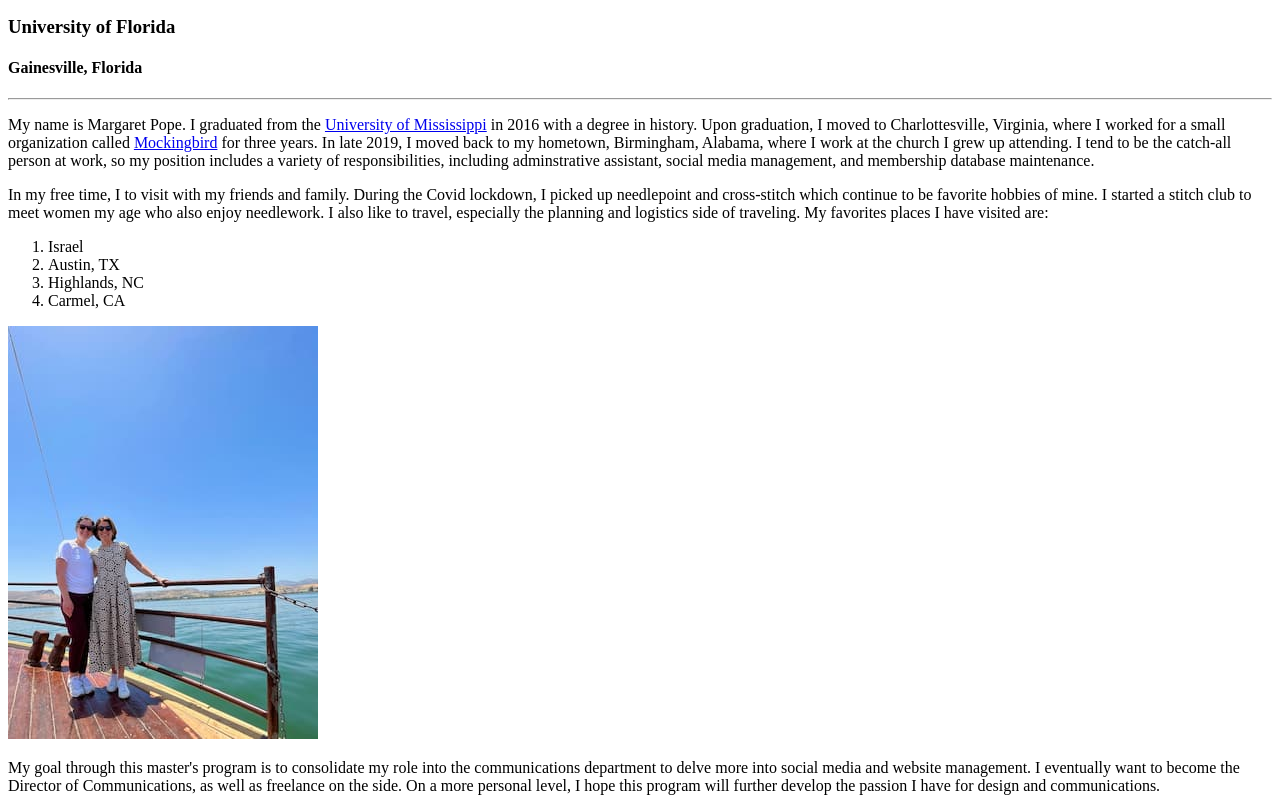
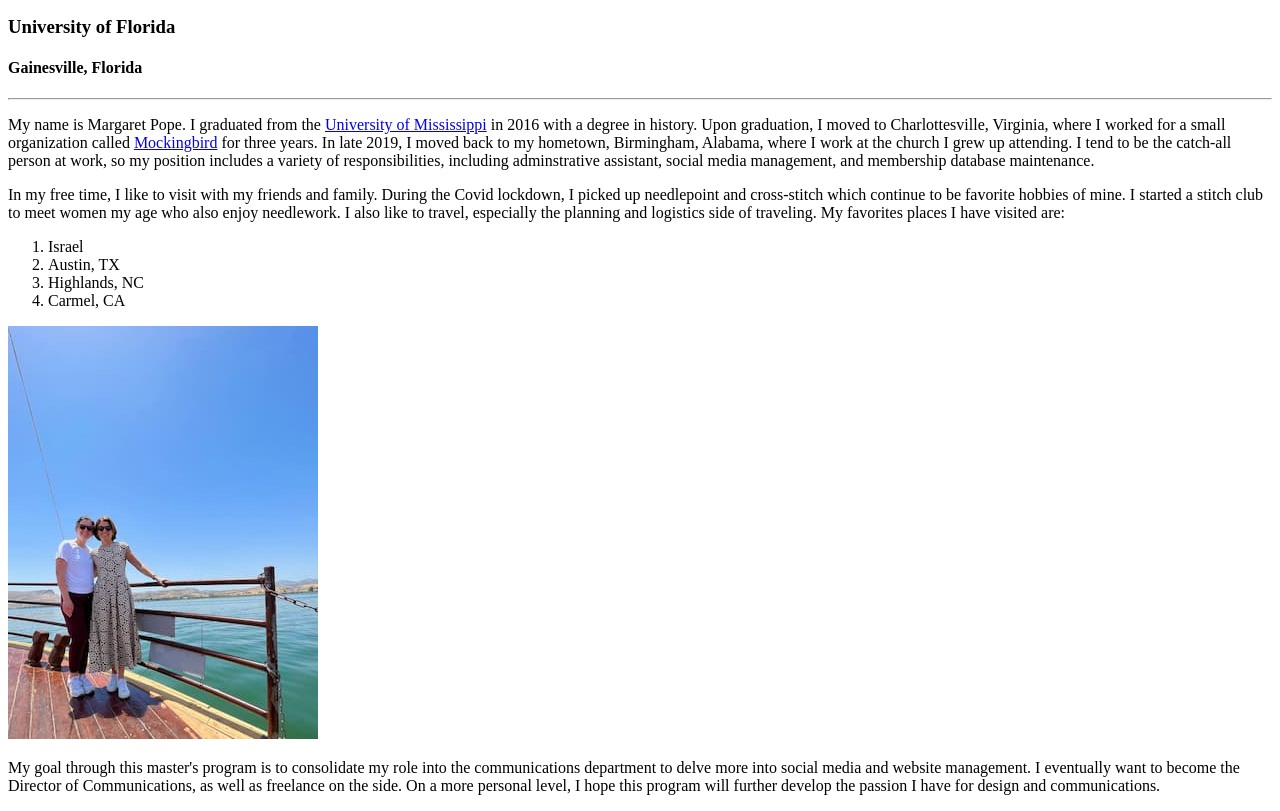
Before and after one commit to margaretpope/m2-hw2-pope-margaret, a plain HTML site: page index.html in a window 1280 px wide. Shown: the part 105-916 px from the top of the page. Drawn offline with Linux system fonts and the light colour scheme.

Commit message:
fixed typo

```diff
--- a/index.html
+++ b/index.html
@@ -11,7 +11,7 @@
         <h4>Gainesville, Florida</h4>
         <hr>
         <p>My name is Margaret Pope. I graduated from the <a href="https://olemiss.edu/" target="_blank">University of Mississippi</a> in 2016 with a degree in history. Upon graduation, I moved to Charlottesville, Virginia, where I worked for a small organization called <a href="https://mbird.com/" target="_blank">Mockingbird</a> for three years. In late 2019, I moved back to my hometown, Birmingham, Alabama, where I work at the church I grew up attending. I tend to be the catch-all person at work, so my position includes a variety of responsibilities, including adminstrative assistant, social media management, and membership database maintenance.</p>
-        <p>In my free time, I to visit with my friends and family. During the Covid lockdown, I picked up needlepoint and cross-stitch which continue to be favorite hobbies of mine. I started a stitch club to meet women my age who also enjoy needlework. I also like to travel, especially the planning and logistics side of traveling. My favorites places I have visited are:</p>
+        <p>In my free time, I like to visit with my friends and family. During the Covid lockdown, I picked up needlepoint and cross-stitch which continue to be favorite hobbies of mine. I started a stitch club to meet women my age who also enjoy needlework. I also like to travel, especially the planning and logistics side of traveling. My favorites places I have visited are:</p>
         <ol>
             <li>Israel</li>
             <li>Austin, TX</li>
```
